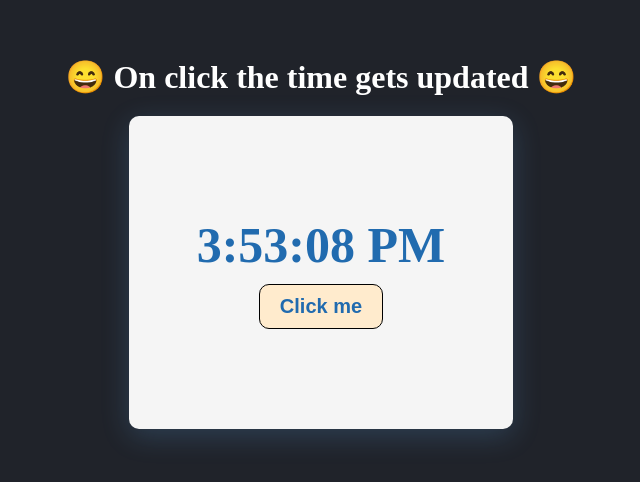
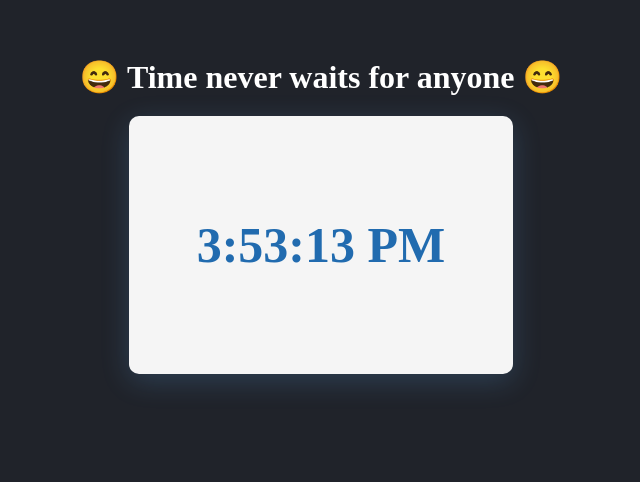
Before and after one commit to Dev-anuj/react_dailycommit, a React (Create React App) app: page / in a window 1280 px wide. Shown: the part 142-624 px from the top of the page, without its empty margins (319-959 px from the left). Built offline with nearby package versions, Linux system fonts and the light colour scheme; a web font is replaced by a local one.

Commit message:
hook clock

```diff
--- a/src/App.jsx
+++ b/src/App.jsx
@@ -16,6 +16,7 @@ import Match from './Match';
 import Notmatch from './Notmatch';
 import Hook from './Hook';
 import Hooktimechallenge from './Hooktimechallenge';
+import Clock from './Clock';
 
 // const type="Action";
 
@@ -67,12 +68,20 @@ function App(){
 
       </div>
 
+
+       <div className="hookdesign">
+        <Hooktimechallenge />
+        </div>
+
        */ }
 
 
-        <div className="hookdesign">
-        <Hooktimechallenge />
+       <div className="hookdesign">
+        <Clock />
         </div>
+
+
+
     </>
     );
 }
--- /dev/null
+++ b/src/Clock.jsx
@@ -0,0 +1,34 @@
+import React, { useState } from 'react';
+
+let x = new Date().toLocaleTimeString();
+
+
+
+const Clock=()=>{
+
+const State=useState;
+const[old,now]=useState(x);
+
+
+    const Update=()=>{
+
+            x= new Date().toLocaleTimeString()
+            now(x);
+    }
+  setInterval(Update,1000);
+
+    return(
+       <>
+       <h1 style={{color:'white',marginBottom:'20px'}}> 😄 Time never waits for anyone 😄</h1>
+       <div className="hookbox">
+
+            <h1 className="hooktext">{old}</h1>
+
+        </div>
+       </>
+    );
+
+
+}
+
+export default Clock;
```
Also changed, not shown: 1 other file (tests, documents, lock files or other folders).
